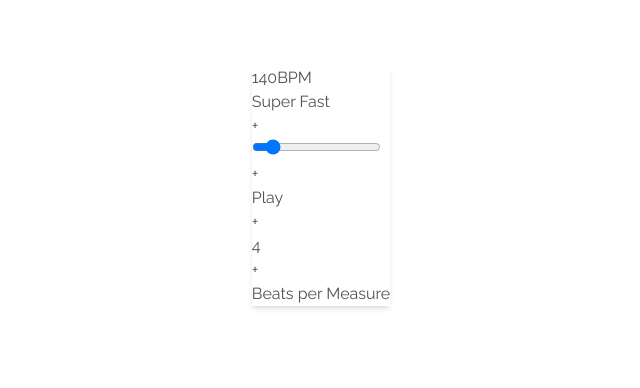
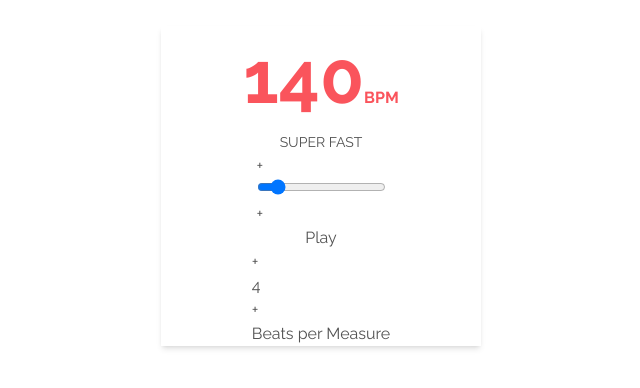
Before and after one commit to bresends/metronome, a React (Vite) app: page / in a window 1280 px wide. Shown: the part 214-602 px from the top of the page, without its empty margins (319-959 px from the left). Built offline with nearby package versions, Linux system fonts and the light colour scheme.

Commit message:
Feat: Added Colors

```diff
--- a/src/components/Bpm.tsx
+++ b/src/components/Bpm.tsx
@@ -1,17 +1,17 @@
-import type { FC } from 'react';
+import type { FC } from "react";
 
 interface BPMProps {}
 
 export const BPM: FC<BPMProps> = ({}) => {
   return (
-    <div>
-      <div>
-        <span>140</span>
-        <span>BPM</span>
+    <>
+      <div className="text-baseRed py-4">
+        <span className="text-7xl font-bold">140</span>
+        <span className="font-bold">BPM</span>
       </div>
       <div>
-        <span>Super Fast</span>
+        <span className="text-sm uppercase">Super Fast</span>
       </div>
-    </div>
+    </>
   );
 };
--- a/src/components/Metronome.tsx
+++ b/src/components/Metronome.tsx
@@ -9,7 +9,7 @@ interface MetronomeProps {}
 export const Metronome: FC<MetronomeProps> = ({}) => {
   return (
     <div className="flex h-screen items-center justify-center">
-      <div className="flex flex-col shadow-md">
+      <div className="flex w-80 flex-col items-center justify-between shadow-md">
         <BPM />
         <Slider />
         <PlayButton />
--- a/tailwind.config.cjs
+++ b/tailwind.config.cjs
@@ -6,7 +6,14 @@ module.exports = {
   ],
   darkMode: 'class',
   theme: {
-    extend: {},
+    extend: {
+      colors: {
+        baseRed: '#fa545c',
+      },
+      screens: {
+        '3xl': '1980px',
+      },
+    },
   },
   plugins: [],
 }
```
